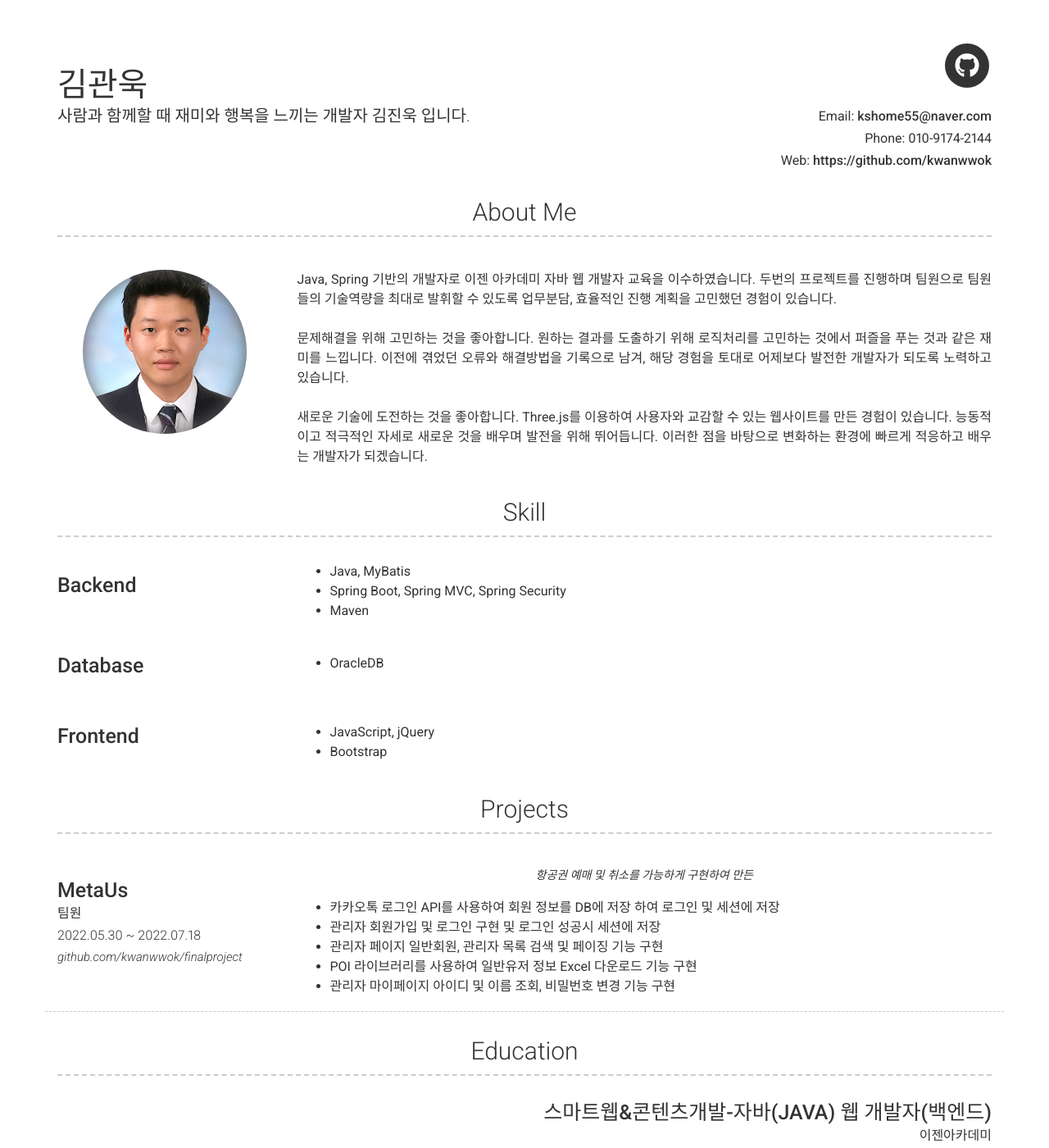
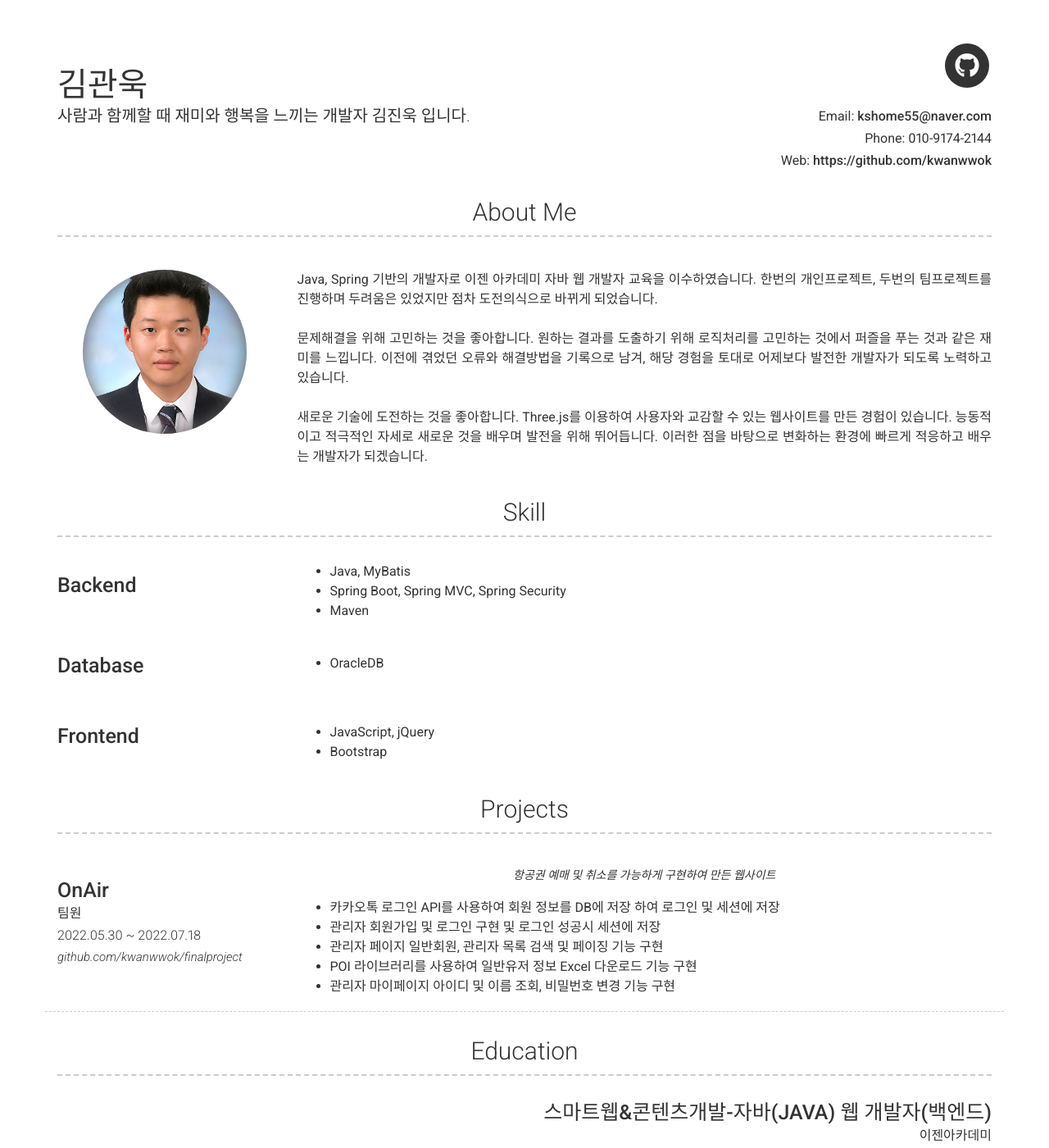
Before and after one commit to kwanwwok/resume, a Jekyll site: the page built from index.md, in a window 1280 px wide and 1400 px high. Shown: the whole window at 82% size. Built offline with Jekyll 4.4.1, drawn with Linux system fonts in a browser that asks for light colours; nearby versions of some CDN libraries.

Commit message:
Update _config.yml

```diff
--- a/_config.yml
+++ b/_config.yml
@@ -53,8 +53,8 @@ github_username:  kwanwwok
 # about_title: About Me (Use this to override about section title)
 about_profile_image: images/profile.jpg
 about_content: | # this will include new lines to allow paragraphs
-  Java, Spring 기반의 개발자로 이젠 아카데미 자바 웹 개발자 교육을 이수하였습니다. 두번의 프로젝트를 진행하며 팀원으로
-  팀원들의 기술역량을 최대로 발휘할 수 있도록 업무분담, 효율적인 진행 계획을 고민했던 경험이 있습니다.<br/><br/>
+  Java, Spring 기반의 개발자로 이젠 아카데미 자바 웹 개발자 교육을 이수하였습니다.  한번의 개인프로젝트, 두번의 팀프로젝트를 진행하며
+  두려움은 있었지만 점차 도전의식으로 바뀌게 되었습니다.<br/><br/>
   문제해결을 위해 고민하는 것을 좋아합니다. 원하는 결과를 도출하기 위해 로직처리를 고민하는 것에서 퍼즐을 푸는 것과 같은 재미를 느낍니다.
   이전에 겪었던 오류와 해결방법을 기록으로 남겨, 해당 경험을 토대로 어제보다 발전한 개발자가 되도록 노력하고 있습니다.<br/><br/>
   새로운 기술에 도전하는 것을 좋아합니다. Three.js를 이용하여 사용자와 교감할 수 있는 웹사이트를 만든 경험이 있습니다. 능동적이고 적극적인 자세로
@@ -89,7 +89,7 @@ content:
       - layout: left
         border: weak  # Value of `weak` will display a weak border below this item. # Any
                       # other value (or no value) means no border will be displayed
-        title: MetaUs
+        title: OnAir
         link: https://github.com/kwanwwok/finalproject
         link_text: github.com/kwanwwok/finalproject
         sub_title: 팀원
@@ -102,7 +102,7 @@ content:
         #    icon: fab fa-github
         #    url: Link to project (eg. sproogen.github.io/modern-resume-theme)(optional)
         quote: >
-           항공권 예매 및 취소를 가능하게 구현하여 만든
+           항공권 예매 및 취소를 가능하게 구현하여 만든 웹사이트
         description: | # this will include new lines to allow paragraphs
           * 카카오톡 로그인 API를 사용하여 회원 정보를 DB에 저장 하여 로그인 및 세션에 저장
           * 관리자 회원가입 및 로그인 구현 및 로그인 성공시 세션에 저장
```
